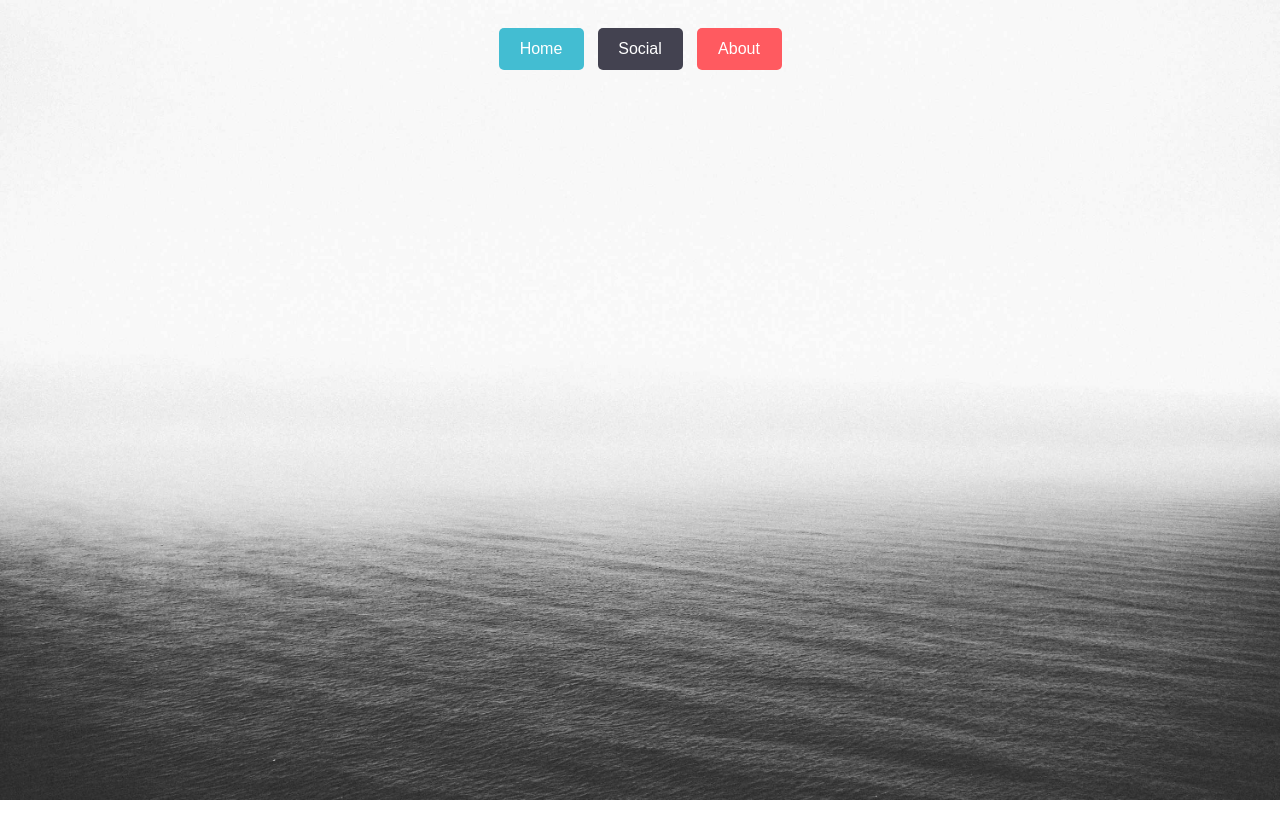
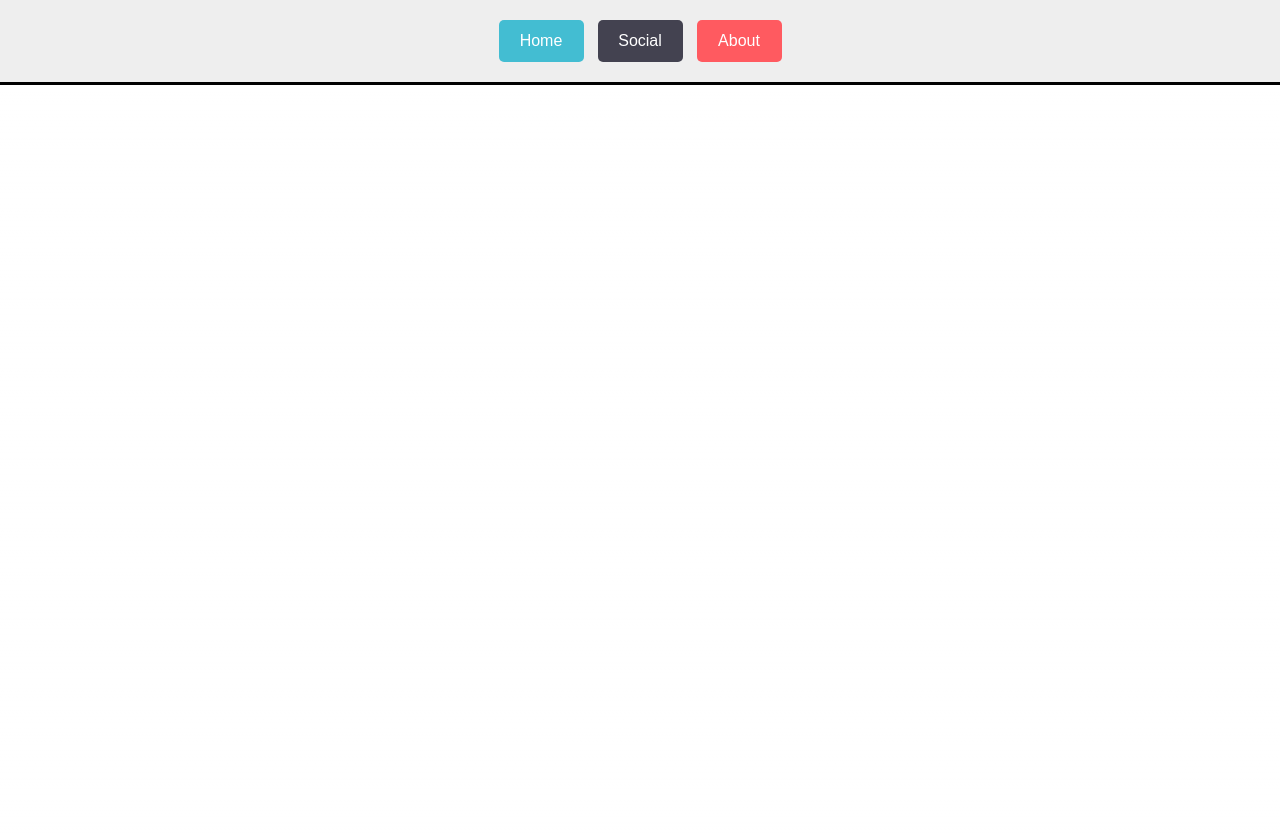
Before and after one commit to Myzadesign/myzadesign, a plain HTML site: page school.html in a window 1280 px wide. Shown: the top 838 px of the page. Before the commit the page ends 800 px from the top, so only its background shows below. Drawn offline with Linux system fonts and the light colour scheme.

Commit message:
Add files via upload

```diff
--- a/home.css
+++ b/home.css
@@ -5,10 +5,13 @@
 }
 
 body {
-    background-image: url(home_background.jpg);
+    background: linear-gradient(to bottom, white, lightgrey) no-repeat center center fixed;
+    -webkit-background-size: cover;
+    -moz-background-size: cover;
+    -o-background-size: cover;
+    background-repeat: no-repeat;
     background-size: cover;
-    background-repeat: no-repeat;
-
+    background-size: 100% 100%;
 }
 
 img {
@@ -34,7 +37,7 @@ img {
 .button-social,
 .button-about {
     color: white;
-    width: 85px;
+    width: 90px;
     border-radius: 5px;
     padding: 12px 18px 12px 18px;
     border: none;
@@ -51,11 +54,13 @@ img {
 .button-social {
     background: #434250;
     transition-duration: 0.2s;
+    -webkit-transition-duration: 0.2s;
 }
 
 .button-about {
     background: #FF5A60;
     transition-duration: 0.2s;
+    -webkit-transition-duration: 0.2s;
 }
 
 .button-school:hover {
--- a/school.css
+++ b/school.css
@@ -5,10 +5,26 @@
 }
 
 body {
-    background-image: url(home_background.jpg);
+	margin: 0;
+    background: linear-gradient(to bottom, white, transparent) no-repeat center center fixed;
+    -webkit-background-size: cover;
+    -moz-background-size: cover;
+    -o-background-size: cover;
+    background-repeat: no-repeat;
     background-size: cover;
-    background-repeat: no-repeat;
+    background-size: 100% 100%;
 
+}
+
+.topnav {
+	background: #eeeeee;
+	border-bottom: 3px solid black;
+	position: fixed;
+	top: 0;
+	width: 100%;
+	float: left;
+	text-align: center;
+	overflow: hidden;
 }
 
 .button-home,
@@ -20,7 +36,7 @@ body {
     padding: 12px 18px 12px 18px;
     border: none;
     font-size: 16px;
-    margin: 20px 5px 0px 5px
+    margin: 20px 5px 20px 5px
 }
 
 .button-home {
@@ -52,3 +68,7 @@ body {
 .button-about:hover {
     background: #850004
 }
+
+.main {
+	height: 2000px;
+}
--- a/school.html
+++ b/school.html
@@ -7,11 +7,16 @@
 </head>
 <body>
     <div class="center">
+    <div class="topnav">
         <div class="buttons">
-            <a href="index.html"><button class="button-home pure-button">Home</button></a>
-            <a href="social.html"><button class="button-social pure-button">Social</button></a>
-            <a href="about.html"><button class="button-about pure-button">About</button></a>
+            <a href="index"><button class="button-home pure-button">Home</button></a>
+            <a href="social"><button class="button-social pure-button">Social</button></a>
+            <a href="about"><button class="button-about pure-button">About</button></a>
         </div>
+    </div>
+    </div>
+    <div class="main">
+    	<p>hi</p>
     </div>
 </body>
 </html>
```
Also changed, not shown: index.html (+3 -3 lines), 4 other files.
